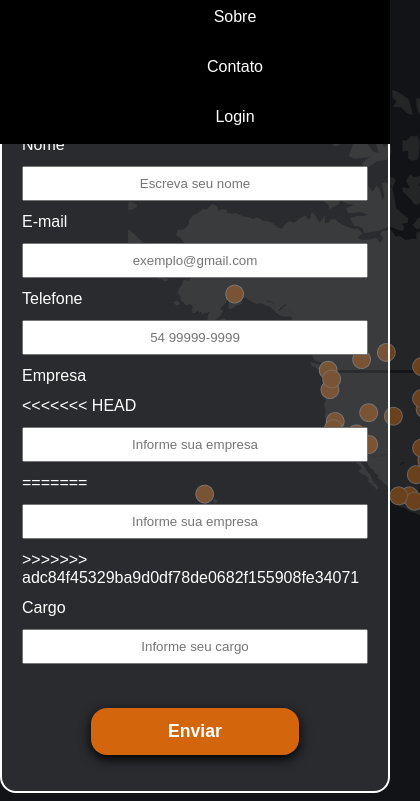
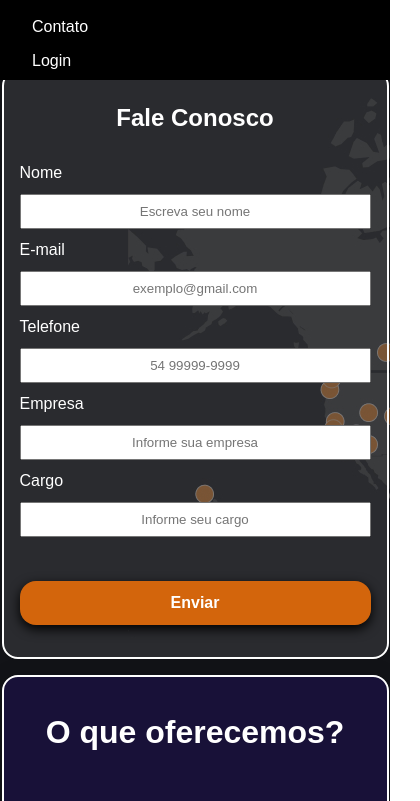
Before and after one commit to RodrigoBernardi333/weblabtrab, a plain HTML site: page HTML/Contato.html in a window 390 px wide. Shown: the part 58-859 px from the top of the page, 420 px wide, since content can reach past the window. Drawn offline with Linux system fonts and the light colour scheme; a web font is replaced by a local one.

Commit message:
Problemas contato + responsividade contato

```diff
--- a/CSS/Contato/Contato.css
+++ b/CSS/Contato/Contato.css
@@ -374,8 +374,61 @@ main>section {
 
 
 .fixo {
-  color: black !important;
+    color: black !important;
 }
 
 /*Fim da Acessibilidade*/
+/*Responsividade*/
+@media (max-width: 768px) {
+    body {
+        padding-top: 7rem;
+    }
+
+    form,
+    .servicos {
+        max-width: 90%;
+        margin: 1rem auto;
+        padding: 1rem;
+    }
+
+    .titulo {
+        font-size: 1.5rem;
+        transform: none;
+    }
+
+    .textoservico {
+        font-size: 0.95rem;
+        padding: 1rem;
+    }
+
+    .op {
+        flex-direction: column;
+        align-items: flex-start;
+        margin-left: 1rem;
+        gap: 0;
+    }
+
+    #home,
+    #sobre,
+    #contato,
+    #login {
+        width: 100%;
+        text-align: left;
+        padding: 0.5rem 1rem;
+        font-size: 1rem;
+    }
+
+    .top-icons {
+        top: 0.5rem;
+        right: 0.5rem;
+    }
+
+    #botao,
+    #botaoservico {
+        width: 100%;
+        max-width: none;
+        font-size: 1rem;
+    }
+}
+/*fim da responsividade*/
 /* Fim do Header */
--- a/HTML/Contato.html
+++ b/HTML/Contato.html
@@ -49,12 +49,9 @@
             <input class="inputdoform" type="tel" id="telefone" name="telefone" required placeholder="54 99999-9999">
 
             <label for="empresa">Empresa</label>
-<<<<<<< HEAD
+
             <input class="inputdoform" type="text" id="empresa" name="empresa" required
                 placeholder="Informe sua empresa">
-=======
-            <input class="inputdoform" type="text" id="empresa" name="empresa" required placeholder="Informe sua empresa">
->>>>>>> adc84f45329ba9d0df78de0682f155908fe34071
 
             <label for="cargo">Cargo</label>
             <input class="inputdoform" type="text" id="cargo" name="cargo" required placeholder="Informe seu cargo">
@@ -81,15 +78,14 @@
             </ul>
             <button id="botaoservico" type="button" onclick="alert('Olá estamos em manutenção!')">Ver planos</button>
         </div>
-<<<<<<< HEAD
+
         <!-- Menu flutuante de acessibilidadea-->
         <div id="acessibilidade-menu" style="display: none;">
             <label class="fixo">Tamanho da fonte:
-=======
                 <!-- Menu flutuante de acessibilidade -->
                 <div id="acessibilidade-menu" style="display: none;">
                     <label>Tamanho da fonte:
->>>>>>> adc84f45329ba9d0df78de0682f155908fe34071
+
                         <select onchange="alterarTamanhoFonte(this.value)">
                             <option value="14px">Pequeno</option>
                             <option value="16px" selected>Médio</option>
@@ -98,11 +94,8 @@
                         </select>
                     </label>
 
-<<<<<<< HEAD
                     <label class="fixo">Cor do texto:
-=======
                         <label>Cor do texto:
->>>>>>> adc84f45329ba9d0df78de0682f155908fe34071
                             <input type="color" onchange="alterarCorTexto(this.value)" />
                         </label>
                 </div>
```
Lines whose indentation alone changed are shown as unchanged.
